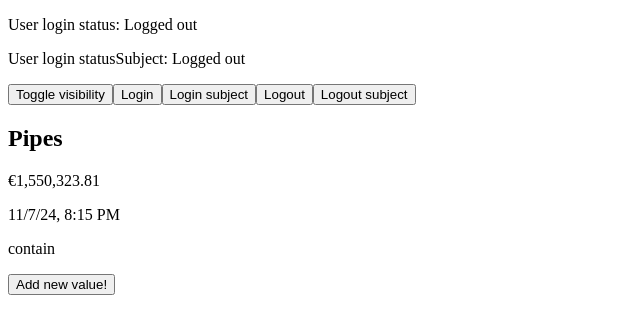
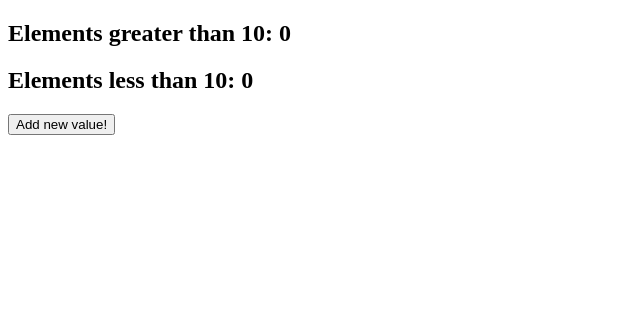
Before and after one commit to RafalG1991/angular-test-app, an Angular app: page / in a window 1280 px wide. Shown: the top 334 px of the page, without its empty margins (0-640 px from the left). Built offline with nearby package versions, Linux system fonts and the light colour scheme.

Commit message:
added h2 elements to show number of elements less and greater than 10 using imported pipes

```diff
--- a/src/app/app.component.html
+++ b/src/app/app.component.html
@@ -1,26 +1,29 @@
-@if(isVisible) {
-  <app-user-status />
-}
+<!--@if(isVisible) {-->
+<!--  <app-user-status />-->
+<!--}-->
 
-<button (click)="toggle()">Toggle visibility</button>
-<button (click)="login()">Login</button>
-<button (click)="loginSubject()">Login subject</button>
-<button (click)="logout()">Logout</button>
-<button (click)="logoutSubject()">Logout subject</button>
+<!--<button (click)="toggle()">Toggle visibility</button>-->
+<!--<button (click)="login()">Login</button>-->
+<!--<button (click)="loginSubject()">Login subject</button>-->
+<!--<button (click)="logout()">Logout</button>-->
+<!--<button (click)="logoutSubject()">Logout subject</button>-->
 
-<h2>Pipes</h2>
-<p>{{price | foo | currency: 'EUR'}}</p>
-<p>{{date | date: 'short'}}</p>
+<!--<h2>Pipes</h2>-->
+<!--<p>{{price | foo | currency: 'EUR'}}</p>-->
+<!--<p>{{date | date: 'short'}}</p>-->
 
-<p>{{text | check: 'kota' }}</p>
+<!--<p>{{text | check: 'kota' }}</p>-->
+
+<h2>Elements greater than 10: {{ values() | countMore: 10}}</h2>
+<h2>Elements less than 10: {{ values() | countLess: 10}}</h2>
+
+<button (click)="addNewValue()">Add new value!</button>
 
 <ul>
   @for(value of values(); track $index) {
     <li>{{ value }}</li>
   }
 </ul>
-
-<button (click)="addNewValue()">Add new value!</button>
 
 <!--<button #btn>Click me to react</button>-->
 
```
